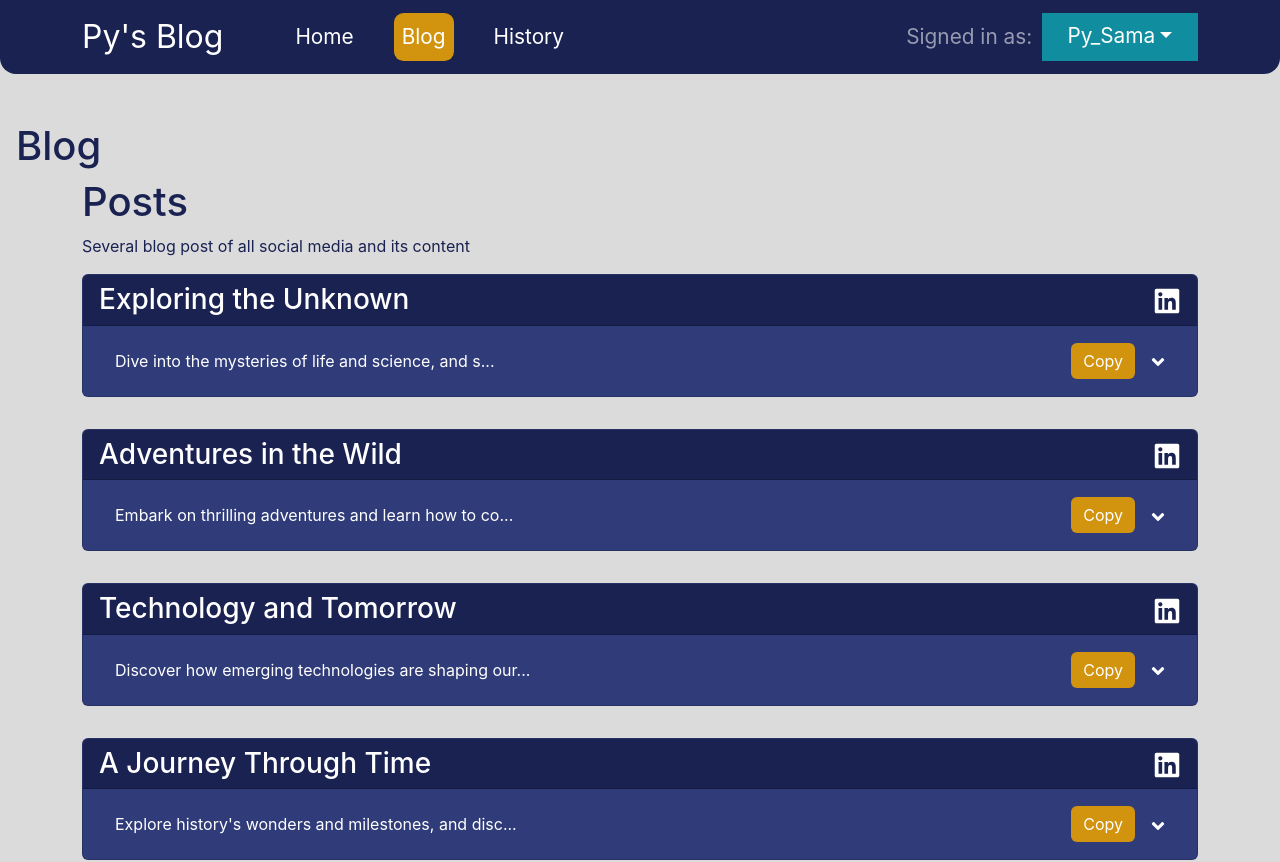
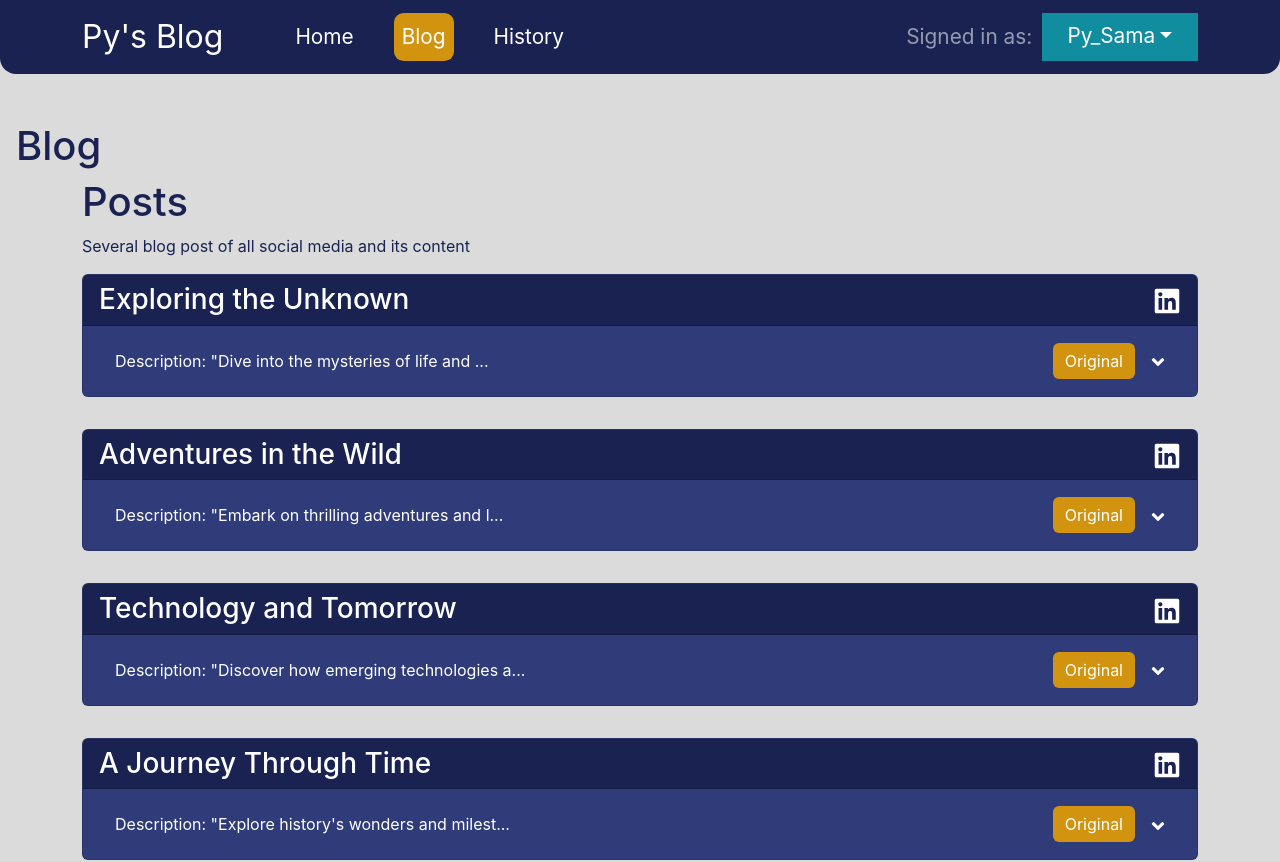
Before and after one commit to rashadmin/py_blog, a React (Create React App) app: page /blog in a window 1280 px wide. Shown: the top 862 px of the page. Built offline with nearby package versions, Linux system fonts and the light colour scheme.

Commit message:
added original button that shows the original content when clicked and formatted when clciked

```diff
--- a/src/components/PostCard.js
+++ b/src/components/PostCard.js
@@ -11,21 +11,30 @@ function PostCard(props) {
   const [buttonText, setButtonText] = useState("Copy");
   const [open, setOpen] = useState(false); // State to manage collapse
   const media ={'LinkedIn':<FaLinkedin/>, 'X':<FaXTwitter />,'Facebook':<FaFacebookSquare/>}
+  const [show,setShow] = useState(false)
+  // const handleButtonClick = () => {
+  //   navigator.clipboard.writeText(props.content).then(
+  //     () => {
+  //       setButtonText("Copied!"); // Temporarily change button text
+  //       setTimeout(() => setButtonText("Copy"), 2000); // Reset text after 2 seconds
+  //     },
+  //     (err) => {
+  //       console.error("Failed to copy text: ", err);
+  //     }
+  //   );
+  // };
 
   const handleButtonClick = () => {
-    navigator.clipboard.writeText(props.content).then(
-      () => {
-        setButtonText("Copied!"); // Temporarily change button text
-        setTimeout(() => setButtonText("Copy"), 2000); // Reset text after 2 seconds
-      },
-      (err) => {
-        console.error("Failed to copy text: ", err);
-      }
-    );
+    setShow(!show);
   };
+
   const toggleCollapse = () => {
     setOpen(!open);
   };
+
+  const truncatedoriginal = props.original.length > 10 && !open
+  ? props.original.substring(0, 50) + "..."
+  : props.original;
 
   const truncatedContent = props.content.length > 10 && !open
   ? props.content.substring(0, 50) + "..."
@@ -48,14 +57,21 @@ function PostCard(props) {
 
         <Collapse in={open}>
           <div id="collapse-content" className="mt-3">
-            {truncatedContent}
+            {show ? truncatedoriginal :truncatedContent}
             </div>
           </Collapse>
-          {!open && truncatedContent}
+          {!open && (
+    <div>
+      {show ? truncatedoriginal : truncatedContent}
+    </div>)}
+          {/* {!open && show ? truncatedoriginal : truncatedContent} */}
         </div>
         <div className="d-flex justify-content-end align-items-center btn-gap">
-          <Button className="fixed" onClick={buttonText === "Copy" && handleButtonClick}>
+          {/* <Button className="fixed" onClick={buttonText === "Copy" && handleButtonClick}>
             {buttonText}
+          </Button> */}
+          <Button className="fixed" onClick={handleButtonClick}>
+            {show ? 'Formatted' : 'Original'}
           </Button>
           <Button variant="link" onClick={toggleCollapse} aria-controls="collapse-content" aria-expanded={open} style={{ textDecoration: "none",color:'#ffffff' }}>
              {open ? <FaAngleUp size={20} /> : <FaAngleDown size={20} />}
--- a/src/contexts/ApiProvider.js
+++ b/src/contexts/ApiProvider.js
@@ -12,48 +12,54 @@ export default function ApiProvider({ children }) {
             {"user": "Not yet. Can you guide me through it?", "agent": "Of course. Click 'Forgot Password' and follow the prompts."},
             {"user": "Alright, I’ll try that. Thanks!", "agent": "Okay."}
                 ],
-        hists : [
+        hists: [
           {
             id: 1,
             title: "Exploring the Unknown",
             timestamp: "2 hours ago",
             social_media: ["LinkedIn", "Facebook", "X"],
-              description: "Dive into the mysteries of life and science, and share your discoveries on LinkedIn, Facebook, and X.",
-              status: 'Completed'
+            description: `Description: "Dive into the mysteries of life and science, and share your discoveries on LinkedIn, Facebook, and X."`,
+            status: "Completed",
+            original: "Dive into the mysteries of life and science, and share your discoveries on LinkedIn, Facebook, and X."
           },
           {
             id: 2,
             title: "Adventures in the Wild",
             timestamp: "5 minutes ago",
             social_media: ["LinkedIn", "Facebook", "X"],
-              description: "Embark on thrilling adventures and learn how to connect with fellow explorers on social media platforms.",
-              status: 'Completed'
+            description: `Description: "Embark on thrilling adventures and learn how to connect with fellow explorers on social media platforms."`,
+            status: "Completed",
+            original: "Embark on thrilling adventures and learn how to connect with fellow explorers on social media platforms."
           },
           {
             id: 3,
             title: "Technology and Tomorrow",
             timestamp: "30 seconds ago",
             social_media: ["LinkedIn", "Facebook", "X"],
-              description: "Discover how emerging technologies are shaping our future and engage with tech enthusiasts online.",
-              status: 'Pending'
+            description: `Description: "Discover how emerging technologies are shaping our future and engage with tech enthusiasts online."`,
+            status: "Pending",
+            original: "Discover how emerging technologies are shaping our future and engage with tech enthusiasts online."
           },
           {
             id: 4,
             title: "A Journey Through Time",
             timestamp: "1 day ago",
             social_media: ["LinkedIn", "Facebook", "X"],
-              description: "Explore history's wonders and milestones, and discuss their impact on modern society through social media.",
-              status: 'Pending'
+            description: `Description: "Explore history's wonders and milestones, and discuss their impact on modern society through social media."`,
+            status: "Pending",
+            original: "Explore history's wonders and milestones, and discuss their impact on modern society through social media."
           },
           {
             id: 5,
             title: "Reflections on Progress",
             timestamp: "3 hours ago",
             social_media: ["LinkedIn", "Facebook", "X"],
-              description: "Reflect on humanity's achievements and share your thoughts on progress and innovation with your network.",
-              status: 'Completed'
+            description: `Description: "Reflect on humanity's achievements and share your thoughts on progress and innovation with your network."`,
+            status: "Completed",
+            original: "Reflect on humanity's achievements and share your thoughts on progress and innovation with your network."
           }
         ]
+
 
     }
     return (
--- a/src/pages/blog.js
+++ b/src/pages/blog.js
@@ -49,6 +49,7 @@ export default function Blog() {
               title={eachs['title']}
               media={eachs['social_media'][0]}
               content={eachs['description']}
+              original={eachs['original']}
             />
           ))}
         </>
```
Lines whose indentation alone changed are shown as unchanged.
